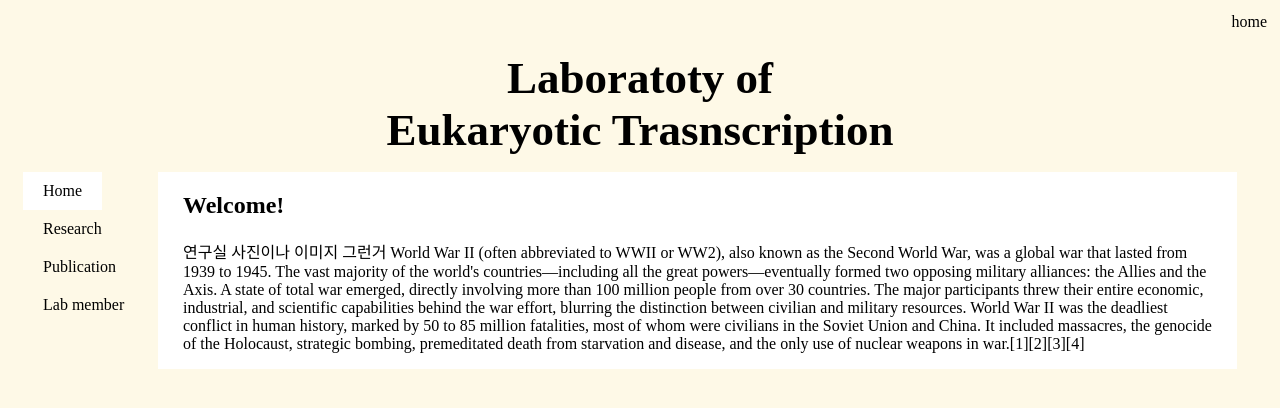
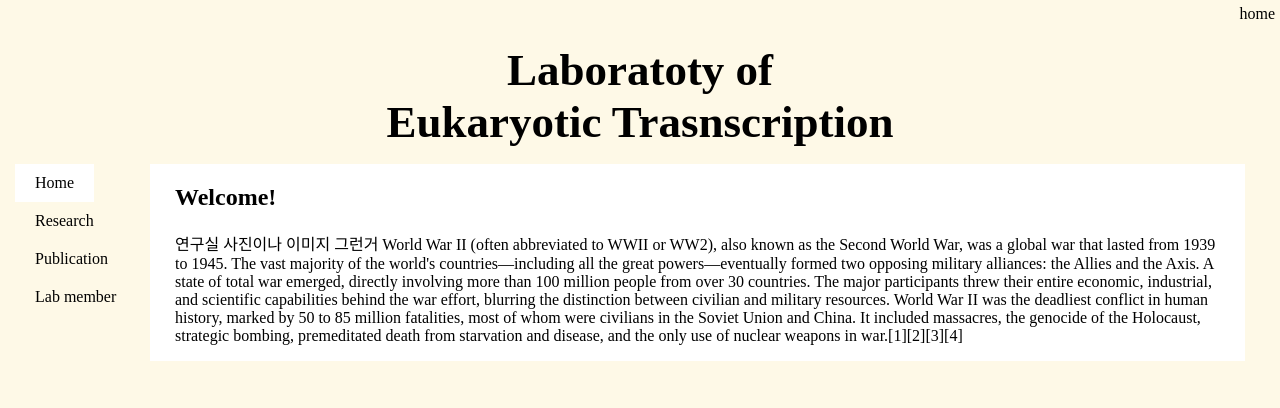
Before and after one commit to oryzae51/Lab-test, a plain HTML site: page index.html in a window 1280 px wide. Drawn offline with Linux system fonts and the light colour scheme; a script that the page names is missing.

Commit message:
Update style.css

```diff
--- a/style.css
+++ b/style.css
@@ -56,7 +56,7 @@ h1 {
 
 body{
   background-color: #FEF9E7;
-  /*margin: 0;*/
+  margin: 0;
 }
 #grid{
   display: grid;
```
